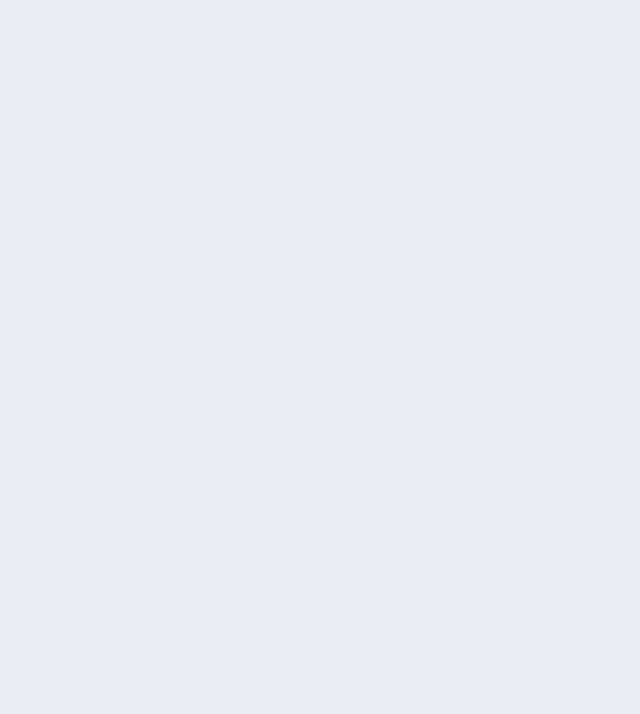
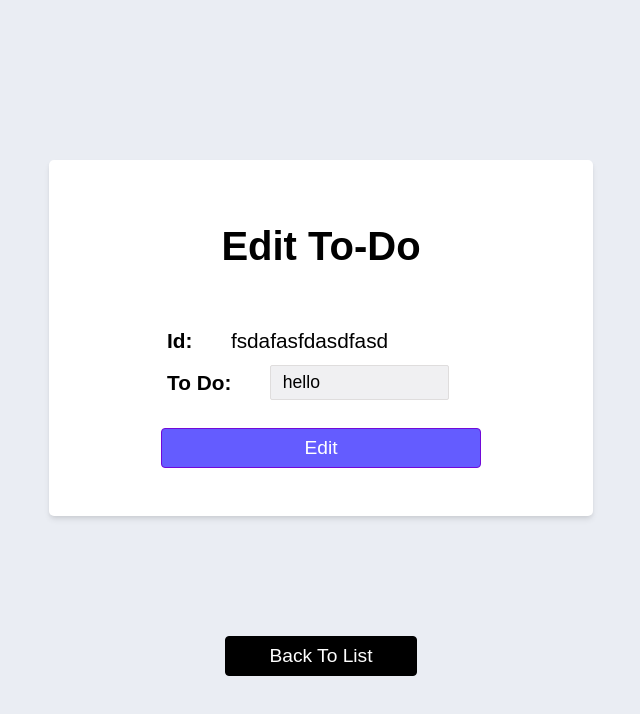
Before and after one commit to thakurprathya/firebase_todo_list, a React (Create React App) app: page /edit/1 in a window 1280 px wide. Before the commit this address had no page. Shown: the top 714 px of the page, without its empty margins (319-959 px from the left). Built offline with nearby package versions, Linux system fonts and the light colour scheme.

Commit message:
created login and edit component with complete css, only script left now

```diff
--- a/public/index.html
+++ b/public/index.html
@@ -8,7 +8,7 @@
     <meta name="description" content="Web site created using create-react-app"/>
     <link rel="apple-touch-icon" href="%PUBLIC_URL%/logo192.png" />
     <link rel="manifest" href="%PUBLIC_URL%/manifest.json" />
-    <title>ToDo List -firebase</title>
+    <title>To-Do List</title>
   </head>
   <body>
     <noscript>You need to enable JavaScript to run this app.</noscript>
--- a/src/App.js
+++ b/src/App.js
@@ -1,5 +1,6 @@
 import Main from './components/Main';
 import Login from './components/Login';
+import Edit from './components/Edit';
 import { BrowserRouter as Router, Route, Routes } from 'react-router-dom';
 
 function App() {
@@ -9,6 +10,7 @@ function App() {
                 <Routes>
                     <Route path="/" element={<Main/>} />
                     <Route path="/login" element={<Login/>} />
+                    <Route path="/edit/:todoId" element={<Edit/>} />
                 </Routes>
             </Router>
         </div>
--- a/src/components/Card.js
+++ b/src/components/Card.js
@@ -7,7 +7,7 @@ import DeleteIcon from '@mui/icons-material/Delete';
 const Card = () =>{
     return(
         <div className="card">
-            <div className='todo'>
+            <div className='todo__content'>
                 <input type="checkbox"/>
                 <h3 className='done'>sample task</h3>
             </div>
--- /dev/null
+++ b/src/components/Edit.js
@@ -0,0 +1,20 @@
+import React from 'react';
+import '../styles/edit.css';
+
+const Edit = () => {
+    return (
+        <div className='edit'>
+            <div className='edit__content'>
+                <h1>Edit To-Do</h1>
+                <div className="data">
+                    <label>Id:<p>fsdafasfdasdfasd</p></label>
+                    <label>To Do:<input type='text' value="hello" /></label>
+                </div>
+                <button>Edit</button>
+            </div>
+            <button className='back__btn'>Back To List</button>
+        </div>
+    );
+}
+
+export default Edit;
--- a/src/components/Login.js
+++ b/src/components/Login.js
@@ -3,8 +3,9 @@ import '../styles/login.css';
 
 const Login = () => {
     return (
-        <div>
-
+        <div className='login'>
+            <h1>Manage Todos</h1>
+            <button>Sign in with Google</button>
         </div>
     );
 }
--- a/src/styles/card.css
+++ b/src/styles/card.css
@@ -1,5 +1,5 @@
 .card{
-    margin: 3vh auto 3vh auto;
+    margin: 2vh auto 2vh auto;
     display: flex;
     align-items: center;
     justify-content: space-between;
@@ -13,18 +13,18 @@
     transition: 0.3s ease-in-out all;
     box-shadow: 0 20px 25px -5px rgba(0, 0, 0, 0.1), 0 10px 10px -5px rgba(0, 0, 0, 0.04);
 }
-.todo{
+.todo__content{
     display: flex;
     align-items: center;
 }
-.todo > h3{
+.todo__content > h3{
     color: rgb(52, 51, 51);
     padding-left: 1rem;
     font-size: 1.25rem;
     font-weight: 500;
     line-height: 1.1;
 }
-.todo > input{
+.todo__content > input{
     cursor: pointer;
     width: 1.5rem;
 }
--- /dev/null
+++ b/src/styles/edit.css
@@ -0,0 +1,95 @@
+.edit{
+    display: flex;
+    flex-direction: column;
+}
+.edit__content{
+    display: flex;
+    flex-direction: column;
+    align-items: center;
+    margin: 20vh auto 15vh auto;
+    background-color: white;
+    width: 35vw;
+    padding: 3rem;
+    border-radius: 5px;
+    box-shadow: 0 4px 6px -1px rgba(0, 0, 0, 0.1), 0 2px 4px -1px rgba(0, 0, 0, 0.06);
+}
+.edit__content > h1{
+    text-align: center;
+    padding: 1rem;
+    padding-bottom: 3rem;
+    font-size: 2.5rem;
+}
+.data > label{
+    display: flex;
+    align-items: center;
+    text-align: left;
+    margin: 1.5vh 3vw 1.5vh 1vw;
+    font-size: 1.3rem;
+    font-weight: 600;
+}
+.data > label > p{
+    margin-left: 3vw;
+    font-weight: 500;
+}
+.data > label > input{
+    margin-left: 3vw;
+    width: 12vw;
+    background-color: #f0f0f2;
+    padding: 0.375rem 0.75rem;
+    border-radius: 2px;
+    border: 1px solid rgb(223, 221, 221);
+    font-size: 1.1rem;
+}
+.data > label > input:focus{
+    outline: none;
+}
+.edit__content > button{
+    margin-top: 2vh;
+    cursor: pointer;
+    width: 25vw;
+    font-size: 1.2rem;
+    padding: .5rem;
+    border: 1px solid rgb(113, 9, 217);
+    border-radius: 4px;
+    background-color: #645cff;
+    color: white;
+    text-transform: capitalize;
+    font-weight: 500;
+}
+.edit__content > button:hover{
+    transition: 0.3s ease-in-out all;
+    background-color: #4f48cf;
+}
+.back__btn{
+    margin: auto;
+    cursor: pointer;
+    width: 15vw;
+    font-size: 1.2rem;
+    padding: .5rem;
+    border: 1px solid black;
+    border-radius: 4px;
+    background-color: black;
+    color: white;
+    text-transform: capitalize;
+    font-weight: 500;
+}
+.back__btn:hover{
+    transition: 0.3s ease-in-out all;
+    background-color: #59595a;
+}
+
+
+@media screen and (max-width: 867px) {
+    .edit__content{
+        width: 55vw;
+    }
+    .edit__content > button{
+        width: 45vw;
+    }
+    .data > label > input{
+        width: 20vw;
+    }
+    .back__btn{
+        width: 35vw;
+    }
+}
--- a/src/styles/login.css
+++ b/src/styles/login.css
@@ -0,0 +1,43 @@
+.login{
+    display: flex;
+    flex-direction: column;
+    align-items: center;
+    margin: 25vh auto auto auto;
+    background-color: white;
+    width: 35vw;
+    padding: 4rem;
+    border-radius: 5px;
+    box-shadow: 0 4px 6px -1px rgba(0, 0, 0, 0.1), 0 2px 4px -1px rgba(0, 0, 0, 0.06);
+}
+.login > h1{
+    text-align: center;
+    padding: 1rem;
+    padding-bottom: 1.7rem;
+    font-size: 2.5rem;
+}
+.login > button{
+    cursor: pointer;
+    width: 20vw;
+    font-size: 1.2rem;
+    padding: 1rem;
+    border: 1px solid rgb(113, 9, 217);
+    border-radius: 4px;
+    background-color: #645cff;
+    color: white;
+    text-transform: capitalize;
+    font-weight: 500;
+}
+.login > button:hover{
+    transition: 0.3s ease-in-out all;
+    background-color: #4f48cf;
+}
+
+
+@media screen and (max-width: 867px) {
+    .login{
+        width: 55vw;
+    }
+    .login > button{
+        width: 45vw;
+    }
+}
```
